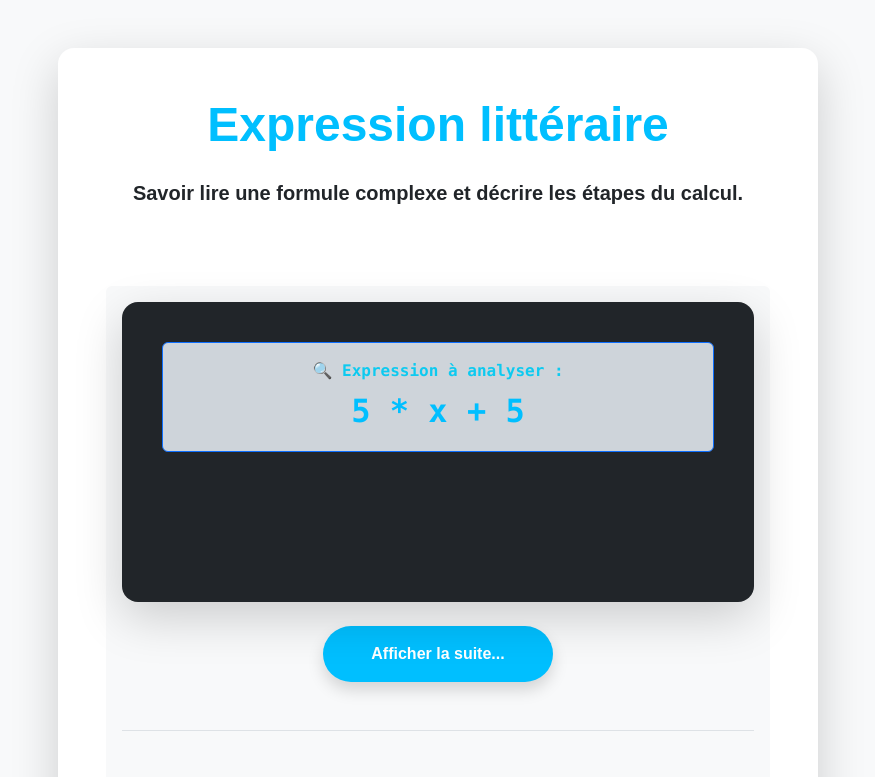
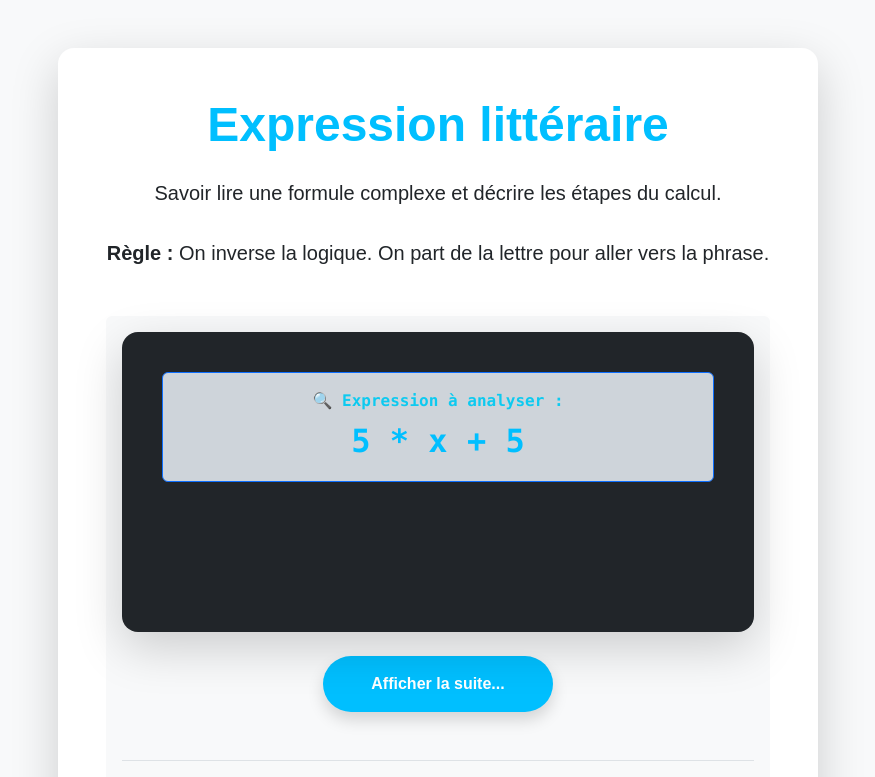
Before and after one commit to agbeSimi/litterAI, a React (Vite) app: page /modelageCalculLiteralPhase3 in a window 1280 px wide. Shown: the top 777 px of the page, without its empty margins (202-1077 px from the left). Built offline with nearby package versions, Linux system fonts and the light colour scheme.

Commit message:
modification de la règle

```diff
--- a/src/pages/CalculLiteral/ModelageCalculLiteralPhase2.jsx
+++ b/src/pages/CalculLiteral/ModelageCalculLiteralPhase2.jsx
@@ -26,22 +26,12 @@ function ModelageCalculLiteralPhase2() {
               Passer de la phrase en français à l'écriture mathématique.
               <br />
               <br />
-              <span className="fw-bold">Règle :</span> On inverse la logique. On part de la phrase pour aller vers la lettre.
+              <span className="fw-bold">Règle :</span> On part de la phrase pour aller vers la lettre.
             </p>
           </header>
 
           {/* --- Rappel Concepts --- */}
           <div className="card bg-light border-0 p-3 mb-5">
-            {/*<div className="card-body">*/}
-            {/*  <p className="mb-2">*/}
-            {/*    <i className="bi bi-arrow-right-short text-primary fs-5"></i>*/}
-            {/*    L'opposé de <strong>+5</strong> est <strong>-5</strong>.*/}
-            {/*  </p>*/}
-            {/*  <p className="mb-0">*/}
-            {/*    <i className="bi bi-arrow-right-short text-primary fs-5"></i>*/}
-            {/*    La réciproque de <strong>×3</strong> est <strong>÷3</strong>.*/}
-            {/*  </p>*/}
-            {/*</div>*/}
 
             {/* --- Résolution Sombre --- */}
             <ExempleResolutionLiteralPhase2/>
--- a/src/pages/CalculLiteral/ModelageCalculLiteralPhase3.jsx
+++ b/src/pages/CalculLiteral/ModelageCalculLiteralPhase3.jsx
@@ -21,29 +21,20 @@ function ModelageCalculLiteralPhase3() {
             <h1 className="display-5 fw-bold text-primary">
               Expression littéraire
             </h1>
-            <p className="lead fw-bold text-dark mt-4">
+            <p className="lead text-dark mt-4">
               Savoir lire une formule complexe et décrire les étapes du calcul.
               <br />
               <br />
+              <span className="fw-bold">Règle :</span> On inverse la logique. On part de la lettre pour aller vers la phrase.
+
             </p>
+
           </header>
 
           {/* --- Rappel Concepts --- */}
           <div className="card bg-light border-0 p-3 mb-5">
-            {/*<div className="card-body">*/}
-            {/*  <p className="mb-2">*/}
-            {/*    <i className="bi bi-arrow-right-short text-primary fs-5"></i>*/}
-            {/*    L'opposé de <strong>+5</strong> est <strong>-5</strong>.*/}
-            {/*  </p>*/}
-            {/*  <p className="mb-0">*/}
-            {/*    <i className="bi bi-arrow-right-short text-primary fs-5"></i>*/}
-            {/*    La réciproque de <strong>×3</strong> est <strong>÷3</strong>.*/}
-            {/*  </p>*/}
-            {/*</div>*/}
-
             {/* --- Résolution Sombre --- */}
             <ExempleResolutionLiteralPhase3/>
-
 
             {/* --- Actions --- */}
             <footer className="d-flex justify-content-center gap-4 mt-5 pt-4 border-top">
```
